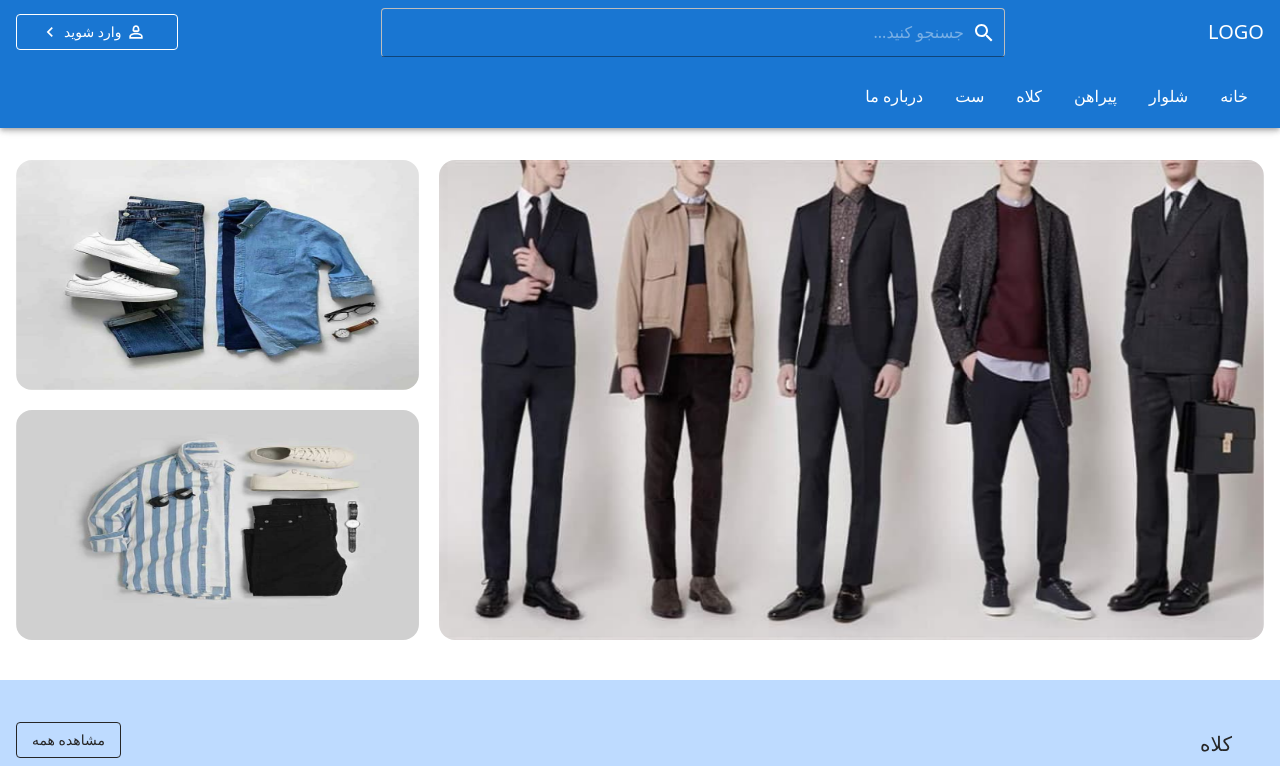
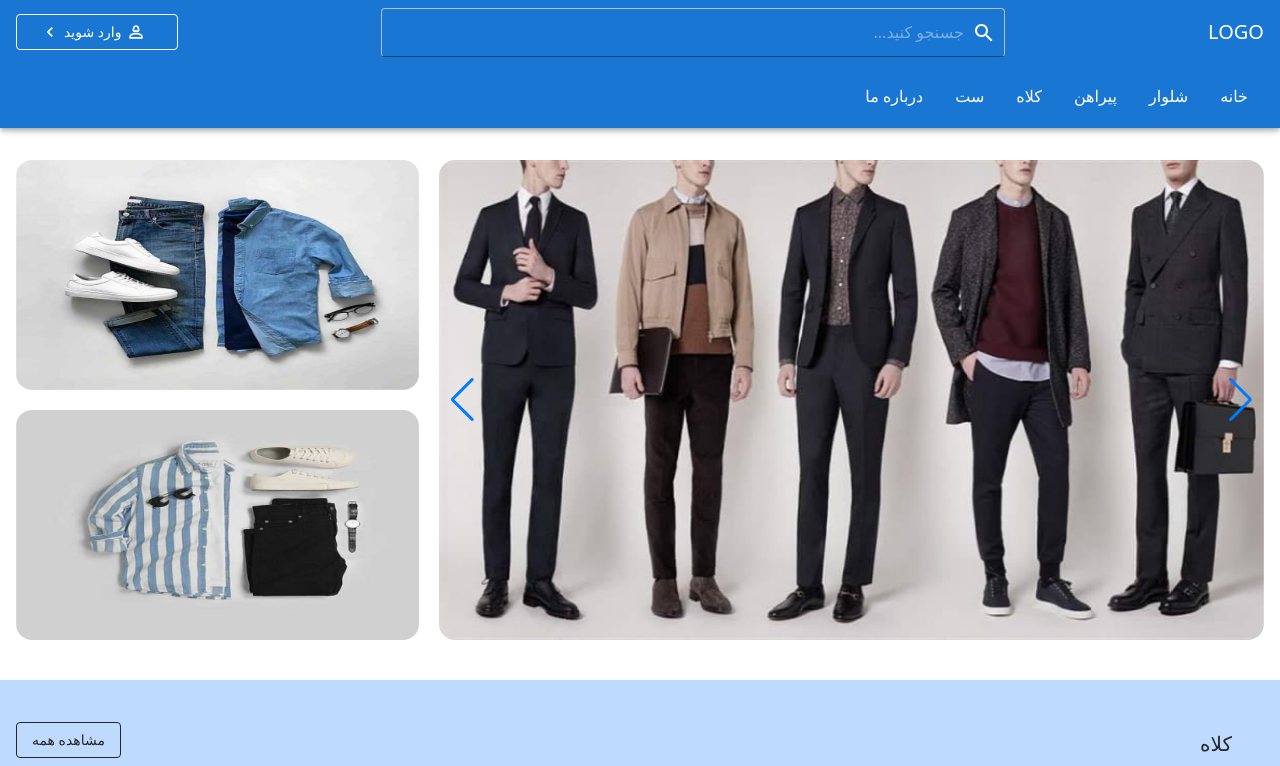
Before and after one commit to mehrdadj2005/WearLuxe, a Next.js app: page / in a window 1280 px wide. Shown: the top 766 px of the page. Built offline with nearby package versions, Linux system fonts and the light colour scheme; what @mui/material-nextjs would draw is missing.

Commit message:
refactor: add navigation to slider of hero section

```diff
--- a/src/components/layout/hero.tsx
+++ b/src/components/layout/hero.tsx
@@ -2,7 +2,9 @@
 
 import Image from "next/image";
 import "swiper/css";
-import { Autoplay } from "swiper/modules";
+import 'swiper/css/navigation';
+import 'swiper/css/navigation';
+import { Autoplay, Navigation } from "swiper/modules";
 import { Swiper, SwiperSlide } from "swiper/react";
 import hero01 from "../../../public/images/hero01.webp";
 import hero02 from "../../../public/images/hero02.jpg";
@@ -23,7 +25,8 @@ function HeroSection() {
             delay: 3500,
             disableOnInteraction: false,
           }}
-          modules={[Autoplay]}
+          navigation={true}
+          modules={[Autoplay, Navigation]}
           className="mySwiper !m-0 rounded-2xl"
         >
           <SwiperSlide>
```
